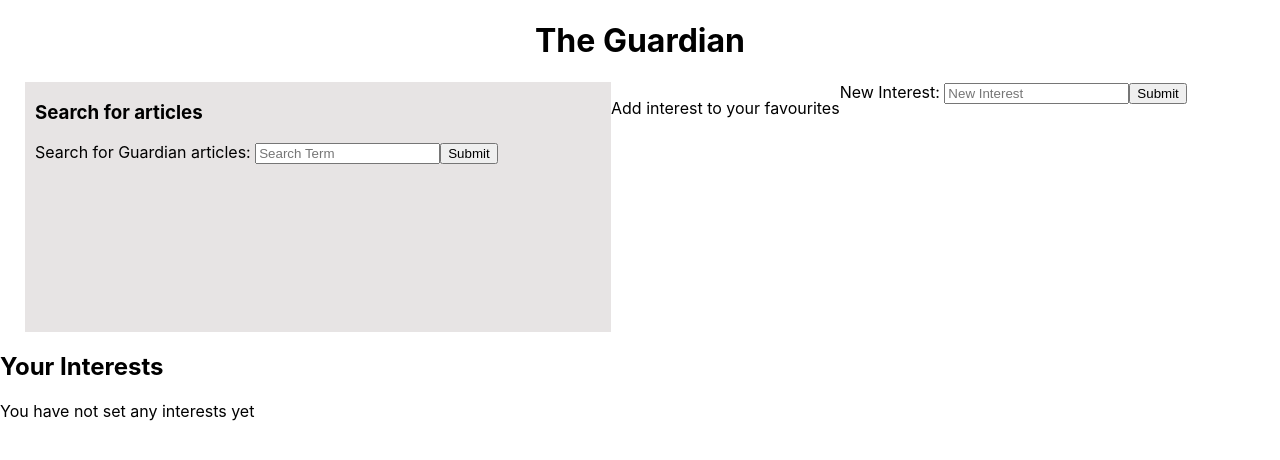
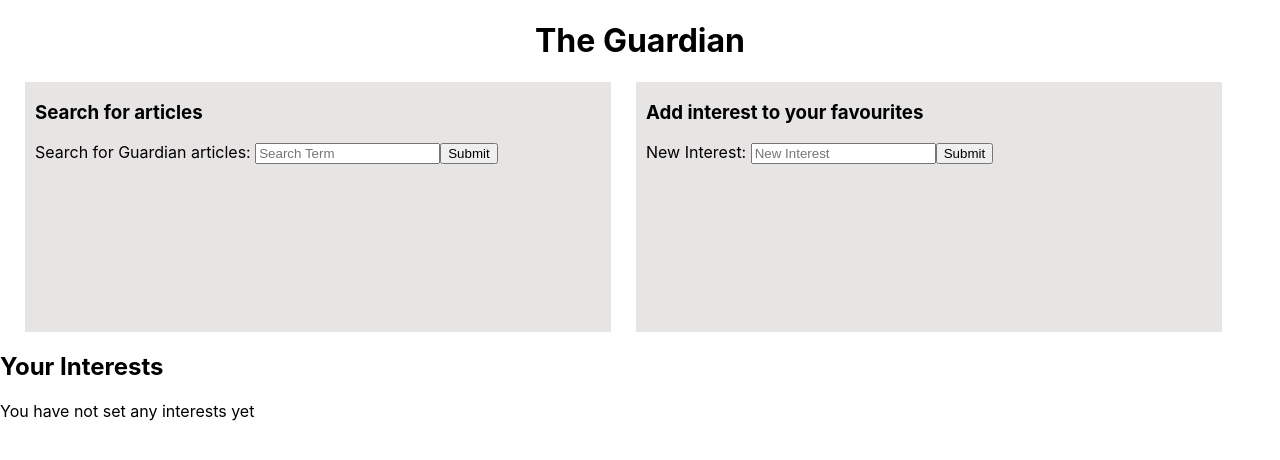
Before and after one commit to KyleJohnst/guardian, a React (Create React App) app: page / in a window 1280 px wide. Shown: the top 460 px of the page. Built offline with nearby package versions, Linux system fonts and the light colour scheme.

Commit message:
More styling to add interests section

```diff
--- a/src/App.css
+++ b/src/App.css
@@ -59,10 +59,14 @@
   height: 250px;
   padding-left: 10px;
 }
-/* .searchForm{
-  padding-top: 10px;
+
+.addFavourites{
+  background-color: rgb(231, 228, 228);
+  margin-left: 25px;
+  width: 45%;
+  height: 250px;
   padding-left: 10px;
-} */
+}
 
 .firstSection{
   display: flex;
--- a/src/components/SetInterests.js
+++ b/src/components/SetInterests.js
@@ -9,12 +9,14 @@
 
     return (
         <>
-            <p>Add interest to your favourites</p>
+        <div className="addFavourites">
+            <h3>Add interest to your favourites</h3>
             <form onSubmit={setNewInterest}>
             <label>New Interest: </label>
             <input type="text" placeholder="New Interest" id="newInterest" name="newInterest"></input>
             <input type="submit"></input>
             </form>
+        </div>
         </>
     )
 }
```
